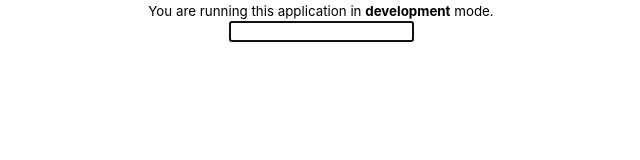
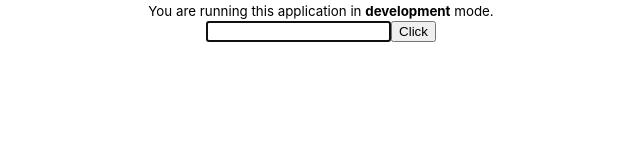
Before and after one commit to AhmedElyacoubiForJ/reactjs-tutorial-for-beginners, a React (Create React App) app: page / in a window 1280 px wide. Shown: the top 160 px of the page, without its empty margins (319-959 px from the left). Built offline with nearby package versions, Linux system fonts and the light colour scheme.

Commit message:
accessing the value to the current element

```diff
--- a/src/components/refs-concept/RefsDemo.js
+++ b/src/components/refs-concept/RefsDemo.js
@@ -11,10 +11,14 @@ export default class RefsDemo extends Component {
         this.inputRef.current.focus()
         console.log(this.inputRef)
     }
+    clickHandler = () => {
+        alert(this.inputRef.current.value)
+    }
     render() {
         return (
             <div>
                 <input type="text" ref ={this.inputRef}/>
+                <button onClick={this.clickHandler}>Click</button>
             </div>
         )
     }
```
